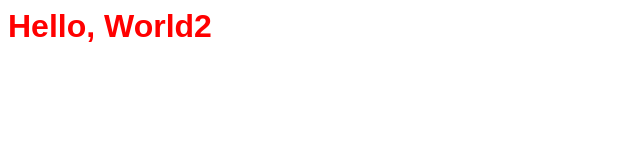
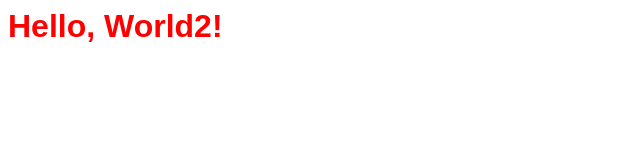
Before and after one commit to GiaSoPas/Exam-Go, a plain HTML site: page views/index.html in a window 1280 px wide. Shown: the full height of the page, 0-640 px from the left. Drawn offline with Linux system fonts and the light colour scheme.

Commit message:
Update index.html

```diff
--- a/views/index.html
+++ b/views/index.html
@@ -3,6 +3,6 @@
     <link rel="stylesheet" href="/css/stylesheet.css" />
   </head>
   <body>
-    <h1>Hello, World2</h1>
+    <h1>Hello, World2!</h1>
   </body>
 </html>
```
